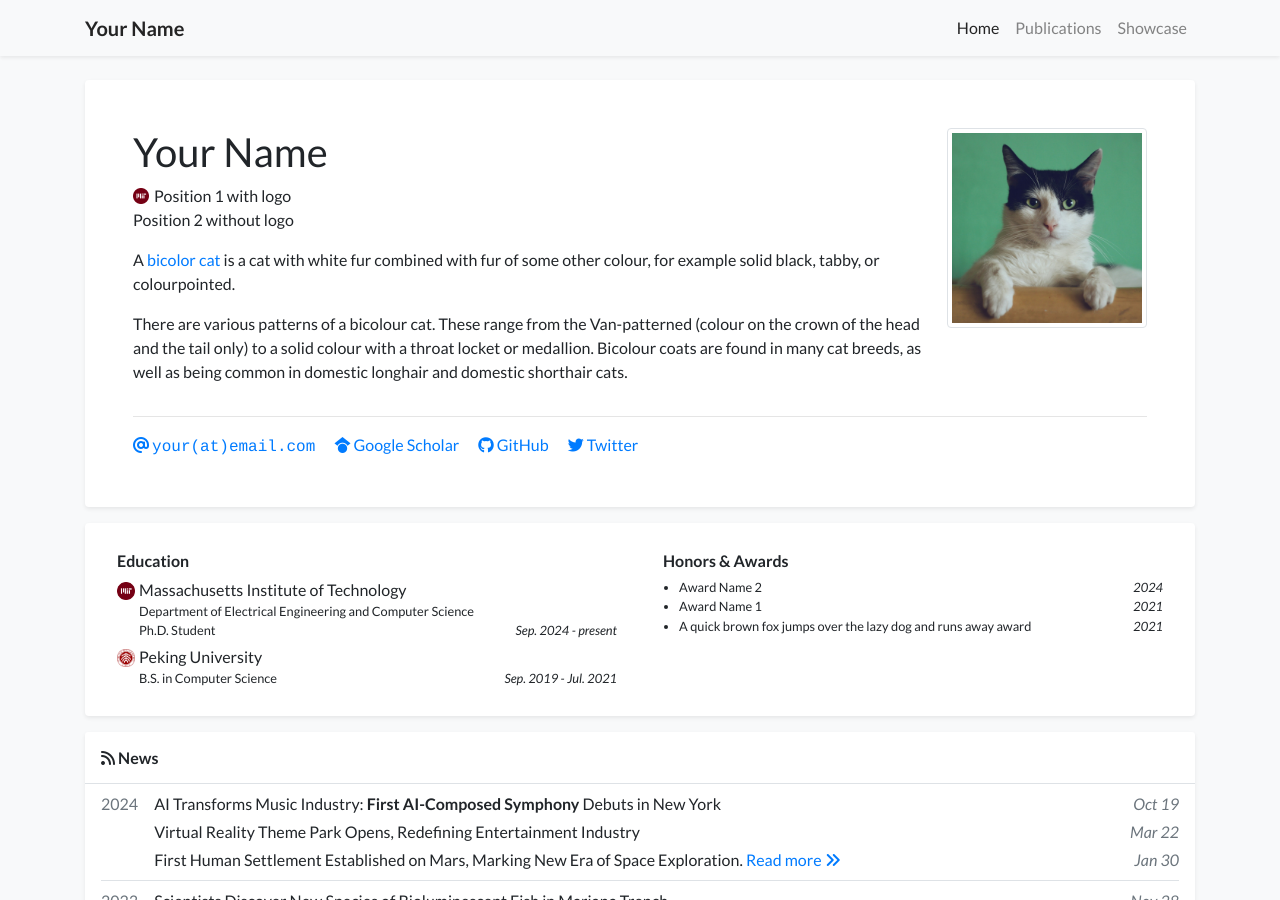
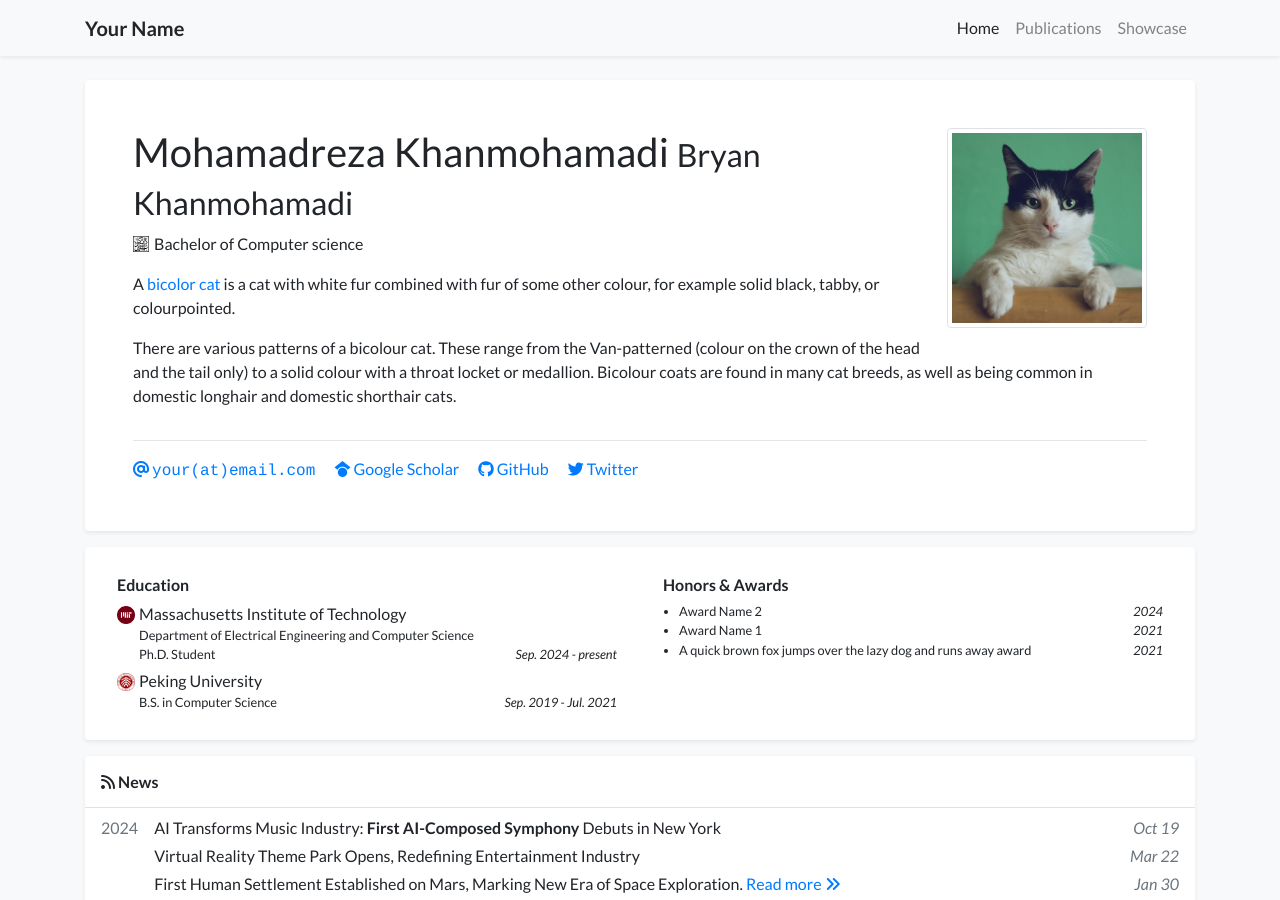
Before and after one commit to khanmhmdi/khanmhmdi.github.io, a Jekyll site: the page built from index.html, in a window 1280 px wide and 900 px high. Built offline with Jekyll 4.4.1, drawn with Linux system fonts in a browser that asks for light colours; nearby versions of some CDN libraries; a style sheet for code colours, icons or effects is not loaded.

Commit message:
Update profile.yml

```diff
--- a/_data/profile.yml
+++ b/_data/profile.yml
@@ -1,12 +1,10 @@
-primary_name: "Your Name"
-secondary_name: ""
+primary_name: "Mohamadreza Khanmohamadi"
+secondary_name: "Bryan Khanmohamadi"
 navbar_name: "Your Name"
 
 positions:
-- logo: /assets/images/badges/MIT_Social_circle.png  # Logo is optional
-  name: Position 1 with logo
-- name: Position 2 without logo
-
+- logo: /assets/images/Sbu-logo.png  # Logo is optional
+  name: Bachelor of Computer science
 
 email: "your@email.com"
 # cv_link: link-to-your-cv-file
```
